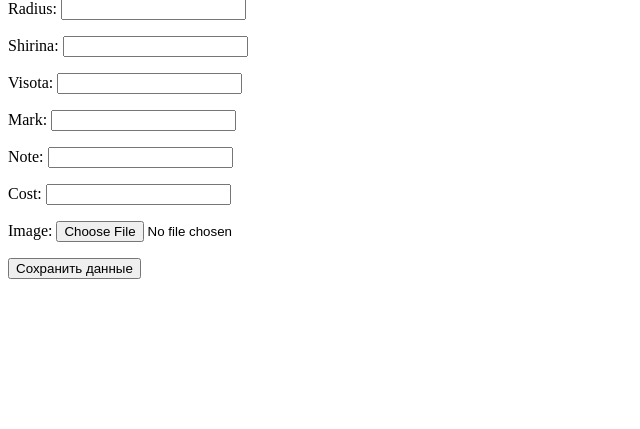
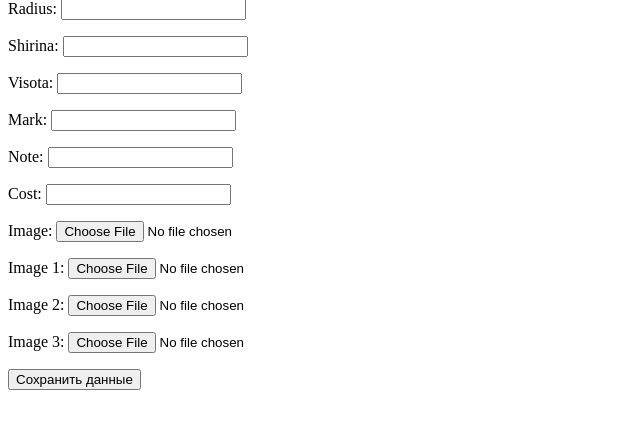
Before and after one commit to alex4845/pythonProject7, a Django app: page /cards/add_card/ in a window 1280 px wide. Shown: the part 122-551 px from the top of the page, without its empty margins (0-640 px from the left). Run offline with Django 4.2, Linux system fonts and the light colour scheme.

Commit message:
work parcer + 4 img

```diff
--- a/site_cards/cards/models.py
+++ b/site_cards/cards/models.py
@@ -10,6 +10,9 @@ class Shine(models.Model):
     enter_date = models.DateField(auto_now_add=True, db_index=True)
     cost = models.CharField(max_length=20, blank=True)
     image = models.ImageField(upload_to="media/media/site_cards", blank=True, null=True)
+    image_1 = models.ImageField(upload_to="media/media/site_cards", blank=True, null=True)
+    image_2 = models.ImageField(upload_to="media/media/site_cards", blank=True, null=True)
+    image_3 = models.ImageField(upload_to="media/media/site_cards", blank=True, null=True)
 
     def __str__(self):
         return self.note
--- a/site_cards/cards/templates/cards/action.html
+++ b/site_cards/cards/templates/cards/action.html
@@ -8,10 +8,10 @@
 <h2>Действия с записью</h2>
 {% if a %}
 
-    <h3> R {{ a.radius }} | {{ a.shirina }} / {{ a.visota }} |
-        {{ a.mark }} | {{ a.note }} | {{ a.cost }}</h3>
+    <h2>{{ a.note }} | {{ i.enter_date }} | {{ a.cost }}</h2>
     {% if a.image %}
         <img src="{{ a.image.url }}" style="max-height:500px">
+        <img src="{{ a.image_1.url }}" style="max-height:500px">
     {% endif %}
 {% endif %}
 {% if b %}
--- a/site_cards/cards/views.py
+++ b/site_cards/cards/views.py
@@ -40,8 +40,9 @@ def search(request):
          visota = request.POST["visota"]
          date = request.POST["date"]
 
-         if radius and shirina and visota:
-             a = Shine.objects.filter(radius=radius, shirina=shirina, visota=visota)
+         if radius:
+             a = Shine.objects.filter(note__icontains='r' + radius)
+
          elif radius and shirina:
              a = Shine.objects.filter(radius=radius, shirina=shirina)
          elif radius:
@@ -66,8 +67,11 @@ def del_card(request, pk):
     if request.method == "POST":
         if request.POST["delete"] == "Удалить запись":
             a.image.delete(save=True)
+            a.image_1.delete(save=True)
+            a.image_2.delete(save=True)
+            a.image_3.delete(save=True)
             a.delete()
-            b = "Запись удалена"
+            b = "Запись удалена!"
             return render(request, 'cards/action.html', {"b": b})
 
         if request.POST["delete"] == "Внести исправления":
@@ -86,23 +90,28 @@ def ubdate(request):
         r = requests.get("https://www.kufar.by/user/3186887")
         html = BS(r.content, 'html.parser')
         c = html.select('.styles_wrapper__pb4qU')
-
+        count, r_count = 0, 0
         for i in c:
             p = i.get("href")
             par = requests.get(p)
             html_1 = BS(par.content, 'html.parser')
             note = html_1.select('.styles_description_content__Lj7Ik')
             parameters = []
-            a = Shine()
+            a_1 = Shine()
+            r_count += 1
+
             for i in note:
                 parameters.append(i.text)
             sp = Shine.objects.filter(note=parameters[0])
-            if sp: continue
-            a.note = parameters[0]
+            if sp:
+                continue
+            count += 1
+            a_1.note = parameters[0]
 
             imgs = html_1.select('.styles_slide__image__lc2v_')
             s = 0
             for i in imgs:
+                if s > 3: break
                 res = i.get("src")
                 im = requests.get(res, stream=True).content
                 if not os.path.exists('media/media/site_cards'):
@@ -110,13 +119,18 @@ def ubdate(request):
                 with open('media/media/site_cards/' + res[49:59] + '.jpg', "wb") as handler:
                     handler.write(im)
                 if s == 0:
-                    a.image = 'media/site_cards/' + res[49:59] + '.jpg'
-                # elif s == 1:
-                #     a.image_1 = 'media/site_cards/' + res[49:59] + '.jpg'
-                # elif s == 2:
-                #     a.image_2 = 'media/site_cards/' + res[49:59] + '.jpg'
+                    a_1.image = 'media/site_cards/' + res[49:59] + '.jpg'
+                elif s == 1:
+                    a_1.image_1 = 'media/site_cards/' + res[49:59] + '.jpg'
+                elif s == 2:
+                    a_1.image_2 = 'media/site_cards/' + res[49:59] + '.jpg'
+                elif s == 3:
+                    a_1.image_3 = 'media/site_cards/' + res[49:59] + '.jpg'
                 s += 1
-                a.save()
-
-
-    return redirect('search')
+                a_1.save()
+        a = Shine.objects.all()
+        b_1 = 'Получны новые данные! новых: '
+        return render(request, 'cards/search.html',
+                      {"a": a, "b_1": b_1, "count": count, "r_count": r_count})
+    if request.method == "POST":
+        return redirect('search')
--- a/site_cards/site_cards/settings.py
+++ b/site_cards/site_cards/settings.py
@@ -37,7 +37,7 @@ INSTALLED_APPS = [
     'django.contrib.sessions',
     'django.contrib.messages',
     'django.contrib.staticfiles',
-    'cards',
+    'cards'
     ]
 
 MIDDLEWARE = [
```
Also changed, not shown: site_cards/cards/templates/cards/search.html (+12 -5 lines), site_cards/cards/tests.py (+18 -19 lines), site_cards/cards/migrations/0001_initial.py (deleted), site_cards/cards/migrations/0002_alter_cards_number.py (deleted), site_cards/cards/migrations/__init__.py (deleted), site_cards/db.sqlite3 (deleted), site_cards/media/media/site_cards/620_470_1_ST.jpg (deleted).
